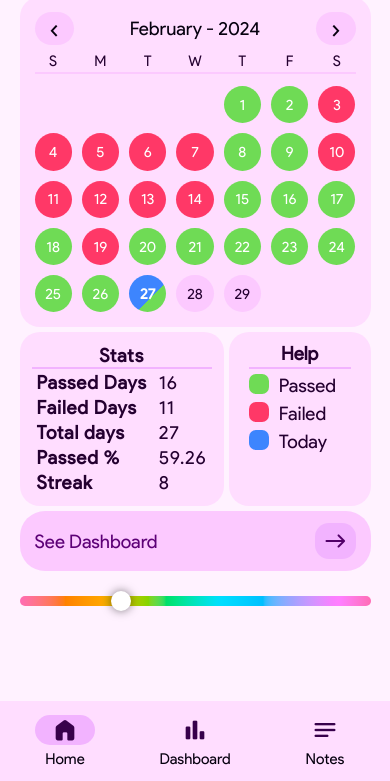
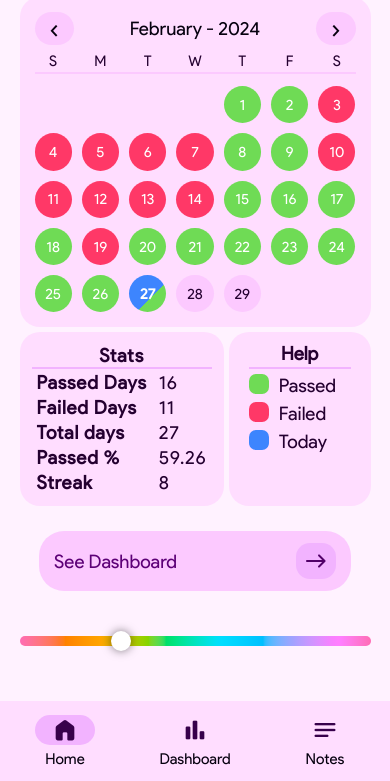
Before and after one commit to kanhapadhan/kanhapadhan.github.io, a plain HTML site: page index.html in a window 390 px wide. Shown: the part 63-844 px from the top of the page. Drawn offline with nearby package versions, Linux system fonts and the light colour scheme.

Commit message:
update style.css

```diff
--- a/style.css
+++ b/style.css
@@ -440,8 +440,9 @@ sunday
 */
 
 #go_btn {
-  width: 90%;
+  width: 80%;
   height: 60px;
+  margin: 20px 0;
   background: var(--C3);
   color: var(--C16);
   display: flex;
```
